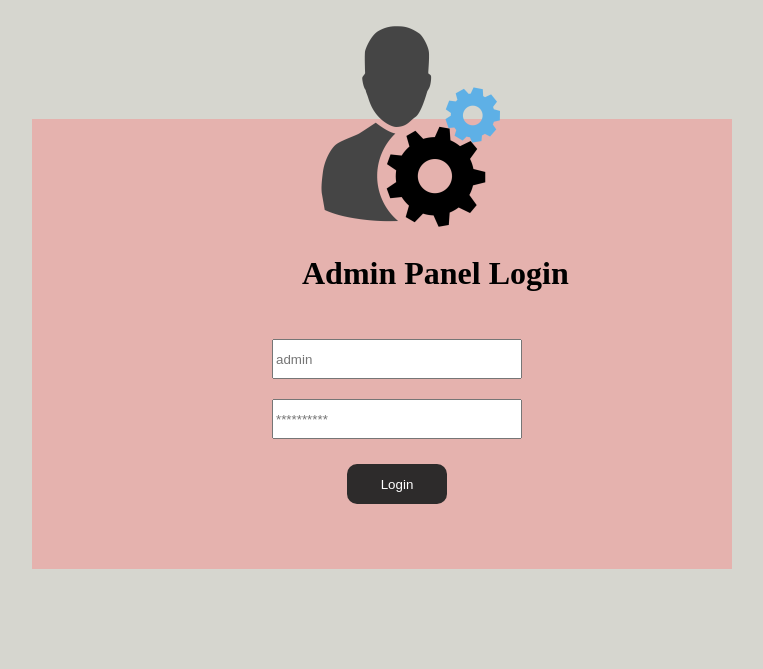
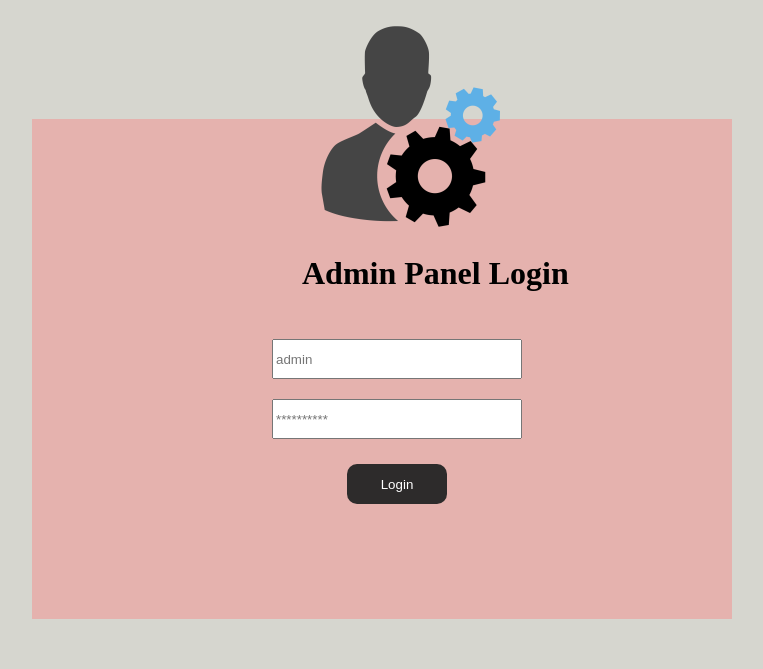
Before and after one commit to ADHILSHA/Restaurant-management-system, a PHP site: page /adminlogin.php in a window 1280 px wide. Shown: the part 31-700 px from the top of the page, without its empty margins (368-1131 px from the left). Run offline with PHP 8.4, Linux system fonts and the light colour scheme.

Commit message:
minor fixes

```diff
--- a/adminside/adminlogin.php
+++ b/adminside/adminlogin.php
@@ -6,7 +6,7 @@
 				background-color:#d6d6cf;
 			}
 			#contentdiv{
-				height:450px;
+				height:500px;
 				width:700px;
 				background-color:#e5b2ae;
 				position:absolute;
```
